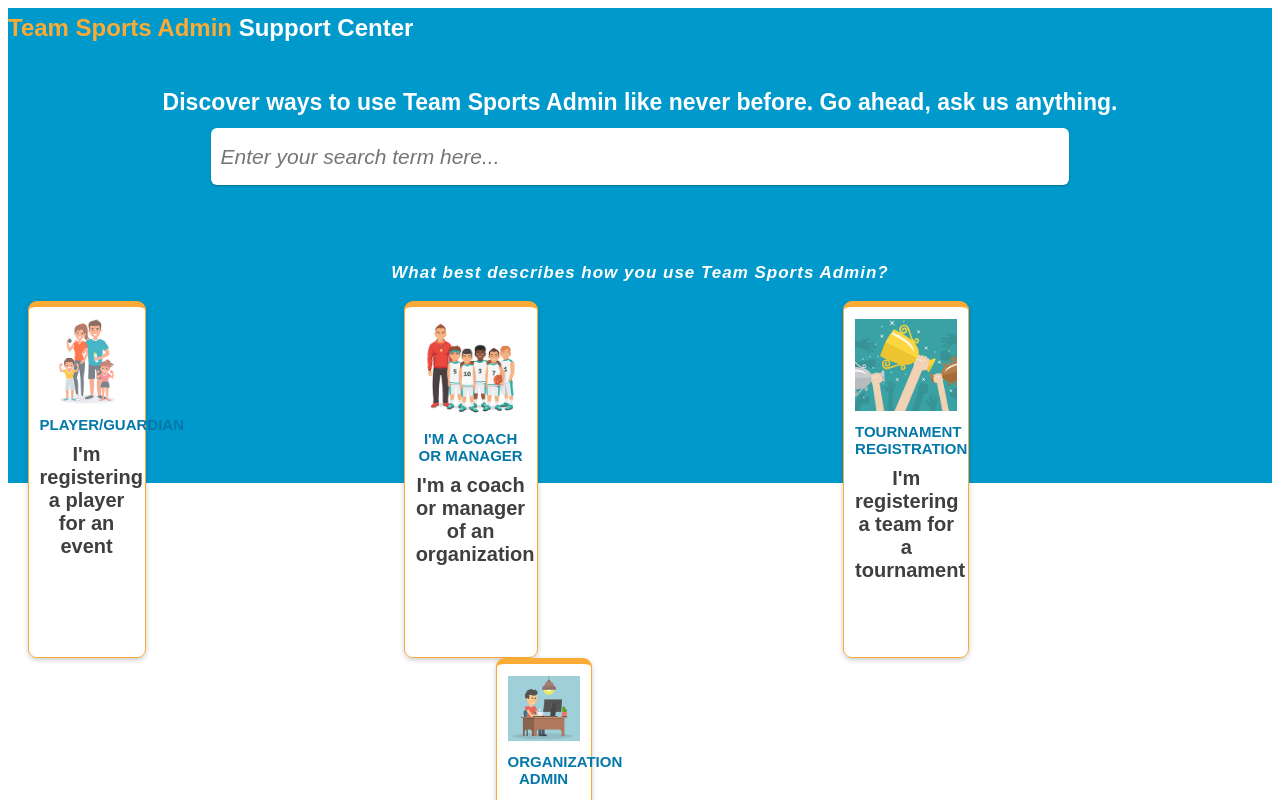
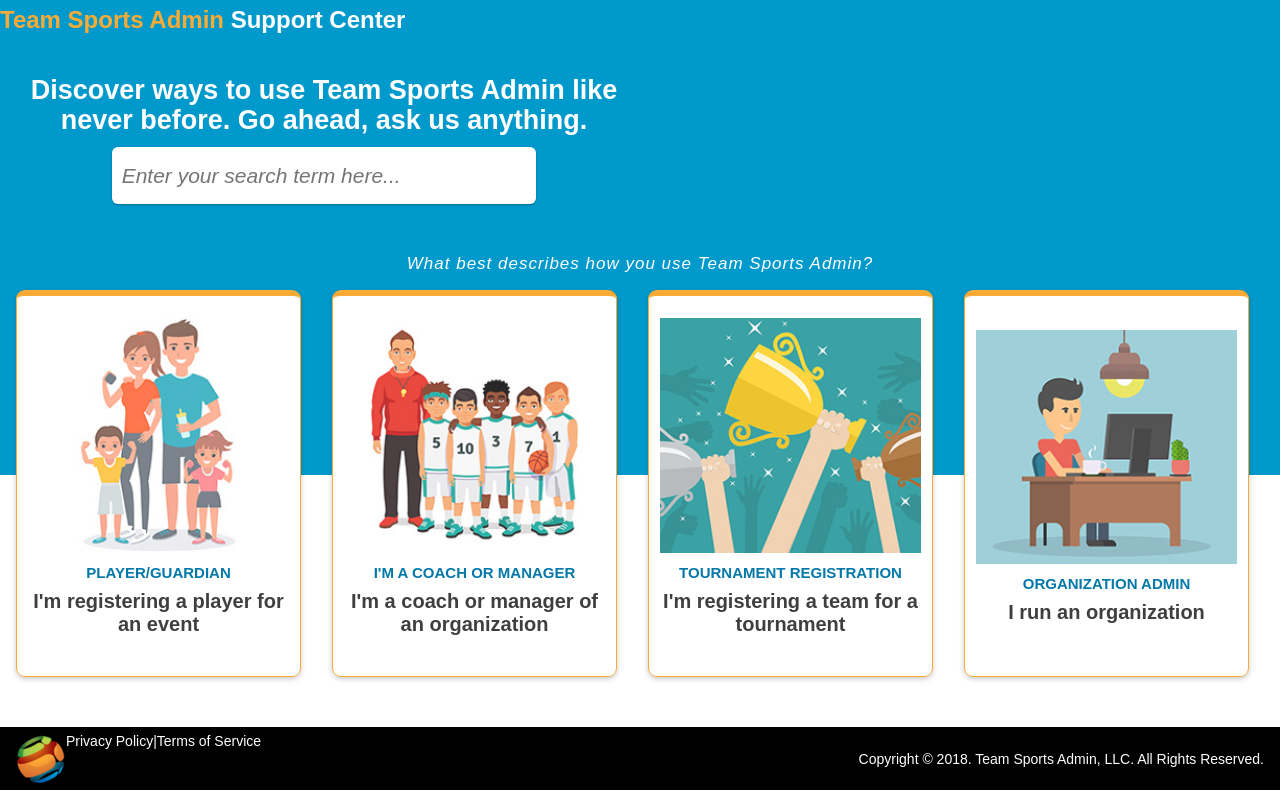
Before and after one commit to Shishika/tsa-support, an Angular app in the folder support/: page / in a window 1280 px wide. Shown: the top 800 px of the page. Built offline with nearby package versions, Linux system fonts and the light colour scheme.

Commit message:
made changes

```diff
--- a/support/src/app/home/home.component.html
+++ b/support/src/app/home/home.component.html
@@ -3,7 +3,7 @@
         <div class="col-xs-12 col-sm-12 col-md-12 col-lg-12">
             <h1 class="select-header col-xs-12 col-sm-12 col-md-12 col-lg-12">What best describes how you use Team Sports Admin?</h1>
             <div class="login-choices col-xs-12 col-sm-12 col-md-12 col-lg-12">
-                <div class="col-xs-12 col-sm-6 col-md-6 col-lg-3">
+                <div class="col-xs-12 col-sm-6 col-md-3 col-lg-3">
                 <a class="select-player select-option">
                     <div class="overlay"></div>
                     <img src="./../../images/one.jpg">
@@ -11,26 +11,26 @@
                     <h5>I'm registering a player for an event</h5>
                 </a>
                 </div>
-                <div class="col-xs-12 col-sm-6 col-md-6 col-lg-3">
+                <div class="col-xs-12 col-sm-6 col-md-3 col-lg-3">
                 <a class="select-player select-option">
                     <div class="overlay"></div>
-                        <img src="../../images/two.jpg">
+                    <img src="./../../images/two.jpg">
                     <h3>I'M A COACH OR MANAGER</h3>
                     <h5>I'm a coach or manager of an organization</h5>
                 </a>
                 </div>
-                <div class="col-xs-12 col-sm-6 col-md-6 col-lg-3">
+                <div class="col-xs-12 col-sm-6 col-md-3 col-lg-3">
                 <a class="select-player select-option">
                     <div class="overlay"></div>
-                        <img src="../../images/three.jpg">
+                    <img src="./../../images/three.jpg">
                     <h3>TOURNAMENT REGISTRATION</h3>
                     <h5>I'm registering a team for a tournament</h5>
                 </a>
                 </div>
-                <div class="col-xs-12 col-sm-6 col-md-6 col-lg-3">
+                <div class="col-xs-12 col-sm-6 col-md-3 col-lg-3">
                 <a class="select-player select-option">
                     <div class="overlay"></div>
-                        <img src="../../images/four.jpg">
+                    <img src="./../../images/four.jpg">
                     <h3>ORGANIZATION ADMIN</h3>
                     <h5>I run an organization</h5>
                 </a>
--- a/support/src/app/home/home.component.scss
+++ b/support/src/app/home/home.component.scss
@@ -10,10 +10,11 @@
     font-size: 17px;
     font-style: italic;
     letter-spacing: 1px;
+    font-weight: 300;
   }
   .login-choices {
     display: flex;
-    flex-direction: row;
+    flex-direction: column;
     justify-content: center;
     margin-bottom: 50px;
     .select-option {
@@ -53,7 +54,6 @@
               text-align: center;
               display: flex;
               flex-direction: column;
-              width: 100%;
               transition: all 0.2s ease 0s;
               img {
                 margin: 12px auto;
@@ -100,7 +100,7 @@
                   background-color: rgba(0, 129, 199, 0.8);
                 }
                 img {
-                  transform: scale(1.1);
+                  transform: scale(1.07);
                 }
                 h3,
                 h5 {
@@ -115,12 +115,14 @@
       border-top: 6px solid #faab35;
       box-shadow: 0 2px 5px rgba(49, 49, 49, 0.25);
       min-height: 350px;
+      justify-content: center;
       padding: 0 11px;
       position: relative;
       text-align: center;
       display: flex;
+      padding-bottom: 30px;
+      // width: 75%;
       flex-direction: column;
-      width: 25%;
       transition: all 0.2s ease 0s;
       img {
         margin: 12px auto;
@@ -167,7 +169,7 @@
           background-color: rgba(0, 129, 199, 0.8);
         }
         img {
-          transform: scale(1.1);
+          transform: scale(1.07);
         }
         h3,
         h5 {
@@ -180,68 +182,105 @@
 
 // iPhone plus portrait mode. width is 414px
 @media only screen and (min-width: 25em) and (orientation: portrait) {
+  .public-section {
+    margin-top: 0px;
+    .select-header {
+      color: black;
+    }
     .login-choices {
       display: flex;
       flex-wrap: wrap;
     }
   }
+}
 
 // mobile landscape where width is at least than 640px
 @media only screen and (min-width: 40em) and (orientation: landscape) {
+  .public-section {
+    margin-top: 0px;
+    .select-header {
+      color: black;
+    }
     .login-choices {
       display: flex;
       flex-wrap: wrap;
+      flex-direction: row;
+    }
   }
 }
 
 // iPhone Plus landscape where width is between than 640px and 736px
 @media only screen and (min-width: 42em) and (max-width: 46em) and (orientation: landscape) {
+  .public-section {
     .login-choices {
       display: flex;
       flex-wrap: wrap;
+      flex-direction: row;
+    }
   }
 }
 
 // tablet(iPad) portrait where width is at least than 768px
 @media only screen and (min-width: 48em) and (orientation: portrait) {
+  .public-section {
+    margin-top: -240px;
+     .select-header {
+      color: #fff;
+    }
     .login-choices {
       display: flex;
       flex-wrap: wrap;
+      flex-direction: row;
+    }
   }
 }
 
 // tablet(iPad) landscape where width is at least than 768px
 @media only screen and (min-width: 48em) and (orientation: landscape) {
+  .public-section {
+    margin-top: -240px;
+    .select-header {
+      color: #fff;
+    }
     .login-choices {
       display: flex;
       flex-wrap: wrap;
+      flex-direction: row;
+    }
   }
 }
 
 // iPhone X landscape where width is between 768px than 812px
 @media only screen and (min-width: 49em) and (max-width: 50.75em) and (orientation: landscape) {
+  .public-section {
     .login-choices {
       display: flex;
       flex-wrap: wrap;
+      flex-direction: row;
     }
     .select-option {
       display: flex;
       flex-direction: row;
     }
   }
+}
 
 // large desktop landscape where width is at least than 1200px
 @media only screen and (min-width: 75em) and (orientation: landscape) {
   // these styles are inherited from the tablet landscape media query, only changes affecting very large desktops go here
-  .events {
+  .public-section {
+    margin-top: -240px;
+    .select-header {
+      color: #fff;
+    }
+    .login-choices {
       display: flex;
       flex-wrap: wrap;
-    .event-box {
-      height: 230px;
-    }
+      flex-direction: row;
     }
     .select-option {
       display: flex;
       flex-direction: row;
     }
   }
+}
--- a/support/src/app/shared/footer/footer.component.html
+++ b/support/src/app/shared/footer/footer.component.html
@@ -1,8 +1,14 @@
-<div class="footer">
-    <div class="col-lg-12 col-md-12 col-sm-12 col-xs-12">
-        <div class="footer-content col-lg-5 col-md-5 col-sm-12 col-xs-12"> Privacy policy
-            <span>|</span> Terms of service
+<div class="row">
+    <div class="col-lg-12 col-md-12 col-sm-12 col-xs-12 footer">
+        <div class="col-lg-12 col-md-12 col-sm-12 col-xs-12 footer-content">
+            <div class="col-lg-4 col-md-4 col-sm-12 col-xs-12 privacy-policy">
+                <img src="../../../images/logo.png">
+                <a>Privacy Policy </a>|
+                <a> Terms of Service</a>
+            </div>
+            <div class="col-lg-8 col-md-8 col-sm-12 col-xs-12 copyright">
+                <p>Copyright © 2018. Team Sports Admin, LLC. All Rights Reserved.</p>
+            </div>
         </div>
-        <p class="footer-content col-lg-5 col-md-5 col-sm-12 col-xs-12">Copyright © 2018. Team Sports Admin, LLC. All Rights Reserved.</p>
     </div>
 </div>
--- a/support/src/app/shared/footer/footer.component.scss
+++ b/support/src/app/shared/footer/footer.component.scss
@@ -1,43 +1,104 @@
-.footer{
-    font-family: Arial, Helvetica, sans-serif;
+.footer {
+  font-family: Arial, Helvetica, sans-serif;
+  display: flex;
+  height: 63px;
+  font-size: 14px;
+  background-color: black;
+  .footer-content {
+    color: white;
     display: flex;
-    flex-direction: row;
-    background-color: black;
-    .footer-content{
-        color: white;
-    }
+    justify-content: center;
+    align-self: center;
+  }
+  .privacy-policy {
+    display: flex;
+    align-self: center;
+  }
+  .copyright {
+    display: flex;
+    align-self: center;
+    justify-content: center;
+  }
 }
+
 // iPhone plus portrait mode. width is 414px
 @media only screen and (min-width: 25em) and (orientation: portrait) {
-
+  .footer {
+    font-size: 12px;
+    .footer-content {
+      display: flex;
+      flex-direction: column;
+      .privacy-policy {
+        display: flex;
+        align-self: center;
+      }
+      .copyright {
+        display: flex;
+        text-align: center;
+      }
+    }
+  }
 }
 
 // mobile landscape where width is at least than 640px
 @media only screen and (min-width: 40em) and (orientation: landscape) {
-
 }
 
 // iPhone Plus landscape where width is between than 640px and 736px
 @media only screen and (min-width: 42em) and (max-width: 46em) and (orientation: landscape) {
-
+  .footer {
+    .footer-content {
+      display: flex;
+      flex-direction: column;
+      justify-content: center;
+    }
+  }
 }
 
 // tablet(iPad) portrait where width is at least than 768px
 @media only screen and (min-width: 48em) and (orientation: portrait) {
-
+  .footer {
+    .footer-content {
+      display: flex;
+      flex-direction: column;
+      justify-content: center;
+    }
+  }
 }
 
 // tablet(iPad) landscape where width is at least than 768px
 @media only screen and (min-width: 48em) and (orientation: landscape) {
-
+  .footer {
+    .footer-content {
+      display: flex;
+      flex-direction: row;
+      justify-content: center;
+      .copyright {
+        justify-content: flex-end;
+      }
+    }
+  }
 }
 
 // iPhone X landscape where width is between 768px than 812px
 @media only screen and (min-width: 49em) and (max-width: 50.75em) and (orientation: landscape) {
-
+  .footer {
+    .footer-content {
+      display: flex;
+      flex-direction: column;
+      justify-content: center;
+    }
+  }
 }
 
 // large desktop landscape where width is at least than 1200px
 @media only screen and (min-width: 75em) and (orientation: landscape) {
-    // these styles are inherited from the tablet landscape media query, only changes affecting very large desktops go here
+  // these styles are inherited from the tablet landscape media query, only changes affecting very large desktops go here
+  .footer {
+    .footer-content {
+      .copyright {
+        justify-content: flex-end;
+      }
+    }
+  }
 }
--- a/support/src/app/shared/header/header.component.html
+++ b/support/src/app/shared/header/header.component.html
@@ -1,10 +1,18 @@
-<div class="header">
+<section class="row">
+  <div class="header col-lg-12 col-md-12 col-sm-12 col-xs-12">
     <div class="title">
       <!-- <img class="logo" src="https://s3.amazonaws.com/cdn.freshdesk.com/data/helpdesk/attachments/production/16000012510/logo/thumbnail.png"> -->
       <h5 class="header-title">Team Sports Admin
         <span class="text">Support Center</span>
       </h5>
     </div>
+    <div class="col-lg-12 col-md-12 col-sm-12 col-xs-12">
+      <div class="col-lg-6 col-md-9 col-sm-12 col-xs-12">
+        <div class="heading-section">
           <h5 class="heading">Discover ways to use Team Sports Admin like never before. Go ahead, ask us anything.</h5>
           <input placeholder="Enter your search term here..." type="text" class="search">
         </div>
+      </div>
+    </div>
+  </div>
+</section>
--- a/support/src/app/shared/header/header.component.scss
+++ b/support/src/app/shared/header/header.component.scss
@@ -2,8 +2,8 @@
   position: relative;
   height: 475px;
   background: #0099cc none repeat scroll 0 0;
-  display: flex;
-  flex-direction: column;
+  // display: flex;
+  // flex-direction: column;
   font-family: Arial, Helvetica, sans-serif;
   .title {
     display: flex;
@@ -22,13 +22,15 @@
       color: #fff;
     }
   }
+  .heading-section {
+    display: flex;
+    align-self: center;
+    flex-direction: column;
     .heading {
       color: #fff;
       line-height: 30px;
       text-align: center;
       font-size: 27px;
-    padding: 0px 150px;
-    margin-bottom: 12px;
     }
     .search {
       width: 67%;
@@ -43,59 +45,122 @@
       box-shadow: 0 1px 2px rgba(0, 0, 0, 0.3);
     }
   }
+}
 
 // iPhone plus portrait mode. width is 414px
 @media only screen and (min-width: 25em) and (orientation: portrait) {
   .header {
+    .title {
+      h5 {
+        font-size: 21px;
+        line-height: normal;
+        margin: 7px 0px 13px 0px;
+      }
+      .header-title {
+        font-size: 21px;
+        line-height: normal;
+        margin: 7px 0px 13px 0px;
+        color: #faab35;
+        .text {
+          color: #fff;
+        }
+      }
+    }
+    .heading-section {
       .heading {
         font-size: 18px;
-      font-weight: 300;
         line-height: 23px;
-      padding: 0px;
+        margin: 0px 0px 12px 0px;
+      }
     }
   }
 }
 
 // mobile landscape where width is at least than 640px
 @media only screen and (min-width: 40em) and (orientation: landscape) {
-  .header {
-    .heading {
-      font-size: 23px;
-      line-height: 28px;
-      padding: 0px;
-    }
-  }
+
 }
 
 // iPhone Plus landscape where width is between than 640px and 736px
 @media only screen and (min-width: 42em) and (max-width: 46em) and (orientation: landscape) {
   .header {
+    .title {
+      h5 {
+        font-size: 27px;
+        line-height: normal;
+        margin: 7px 0px 13px 0px;
+      }
+      .header-title {
+        color: #faab35;
+        font-size: 27px;
+        .text {
+          color: #fff;
+        }
+      }
+    }
+    .heading-section {
       .heading {
+        margin-top: 30px;
         font-size: 23px;
         line-height: 28px;
-      padding: 0px;
+        font-weight: 600;
+      }
     }
   }
 }
 
 // tablet(iPad) portrait where width is at least than 768px
 @media only screen and (min-width: 48em) and (orientation: portrait) {
+  .header {
+    .heading {
+      color: #fff;
+      line-height: 30px;
+      text-align: center;
+      font-size: 27px;
+      font-weight: 600;
+      margin: 40px 0px 12px 0px;
+    }
+  }
 }
 
 // tablet(iPad) landscape where width is at least than 768px
 @media only screen and (min-width: 48em) and (orientation: landscape) {
+  .header {
+    .heading {
+      color: #fff;
+      line-height: 30px;
+      text-align: center;
+      font-size: 27px;
+      font-weight: 600;
+      margin: 40px 0px 12px 0px;
+    }
+  }
 }
 
 // iPhone X landscape where width is between 768px than 812px
 @media only screen and (min-width: 49em) and (max-width: 50.75em) and (orientation: landscape) {
   .header {
+    .title {
+      h5 {
+        font-size: 27px;
+        line-height: normal;
+        margin: 7px 0px 13px 0px;
+      }
+      .header-title {
+        color: #faab35;
+        font-size: 27px;
+        .text {
+          color: #fff;
+        }
+      }
+    }
+    .heading-section {
       .heading {
+        margin-top: 30px;
         font-size: 27px;
         line-height: 28px;
-      padding: 0px 17px;
+        font-weight: 600;
       }
-    .search {
-      width: 86%;
     }
   }
 }
@@ -103,12 +168,14 @@
 // large desktop landscape where width is at least than 1200px
 @media only screen and (min-width: 75em) and (orientation: landscape) {
   // these styles are inherited from the tablet landscape media query, only changes affecting very large desktops go here
+  .header {
     .heading {
       color: #fff;
       line-height: 30px;
       text-align: center;
       font-size: 27px;
-    padding: 0px 150px;
-    margin-bottom: 12px;
+      font-weight: 600;
+      margin: 40px 0px 12px 0px;
     }
   }
+}
--- a/support/src/styles/vendor/_grid.scss
+++ b/support/src/assets/styles/vendor/_grid.scss
@@ -14,7 +14,7 @@
 // Syntax:
 // name SIZErem,
 $flexboxgrid-breakpoints:
-  sm 48em 46rem,
+  sm 40em 40rem,
   md 62em 61rem,
   lg 75em 71rem !default;
 $flexboxgrid-max-width: 1200px !default;
--- a/support/src/styles.scss
+++ b/support/src/styles.scss
@@ -1 +1,5 @@
 /* You can add global styles to this file, and also import other style files */
+
+@import './assets/styles/vendor/_grid.scss';
+@import './assets/styles/vendor/_flex.scss';
+@import './assets/styles/partials/_reset.scss';
--- a/support/src/styles/vendor/_theme.scss
+++ /dev/null
@@ -1,24 +0,0 @@
-@import '~@angular/material/theming';
-// Plus imports for other components in your app.
-
-// Include the common styles for Angular Material. We include this here so that you only
-// have to load a single css file for Angular Material in your app.
-// Be sure that you only ever include this mixin once!
-@include mat-core();
-
-// Define the palettes for your theme using the Material Design palettes available in palette.scss
-// (imported above). For each palette, you can optionally specify a default, lighter, and darker
-// hue. Available color palettes: https://material.io/design/color/
-$candy-app-primary: mat-palette($mat-cyan);
-$candy-app-accent:  mat-palette($mat-cyan, A700, A100, A400);
-
-// The warn palette is optional (defaults to red).
-$candy-app-warn:    mat-palette($mat-red);
-
-// Create the theme object (a Sass map containing all of the palettes).
-$candy-app-theme: mat-light-theme($candy-app-primary, $candy-app-accent, $candy-app-warn);
-
-// Include theme styles for core and each component used in your app.
-// Alternatively, you can import and @include the theme mixins for each component
-// that you are using.
-@include angular-material-theme($candy-app-theme);
```
Also changed, not shown: support/src/assets/styles/partials/_reset.scss (renamed from support/src/styles/partials/_reset.scss), support/src/assets/styles/vendor/_flex.scss (renamed from support/src/styles/vendor/_flex.scss), support/src/images/logo.png (added). Lines whose indentation alone changed are shown as unchanged.
